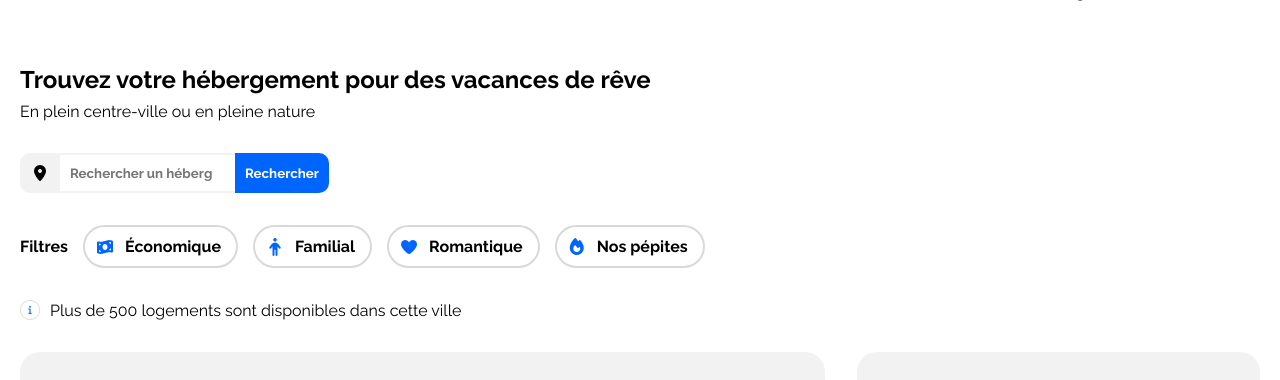
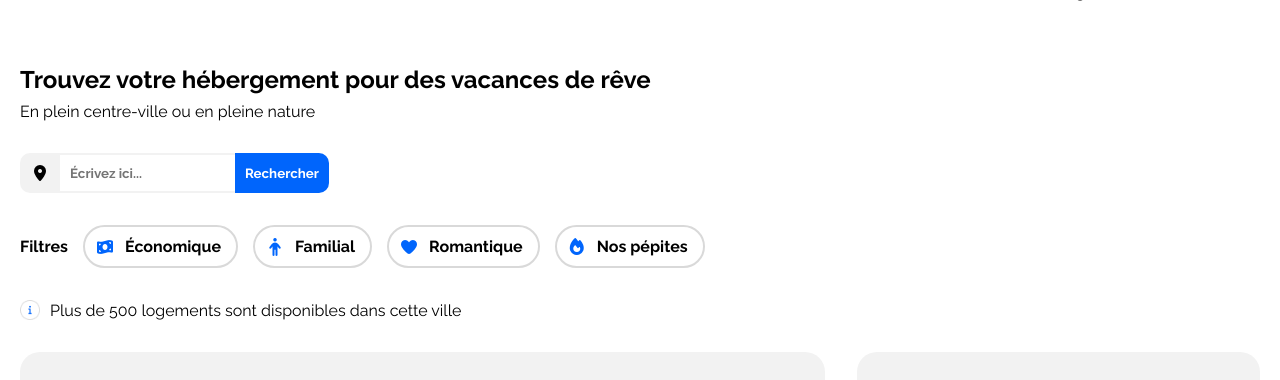
Before and after one commit to NicoLudo/P3-OC-Creez-la-page-d-accueil-d-une-agence-de-voyage-avec-HTML-CSS, a plain HTML site: page index.html in a window 1280 px wide. Shown: the part 37-417 px from the top of the page. Drawn offline with Linux system fonts and the light colour scheme.

Commit message:
Changer le texte affiché dans la barre de recherche
C’est juste pour l’accessibilité

```diff
--- a/index.html
+++ b/index.html
@@ -33,7 +33,7 @@
 
       <div class="hero__search">
         <i class="hero__search-icon fa-solid fa-location-dot"></i>
-        <input class="hero__search-input" type="search" placeholder="Rechercher un hébergement">
+        <input class="hero__search-input" type="search" placeholder="Écrivez ici...">
         <button class="hero__search-button" title="Lancer la recherche" aria-label="Rechercher un hébergement">Rechercher</button>
       </div>
 
```
